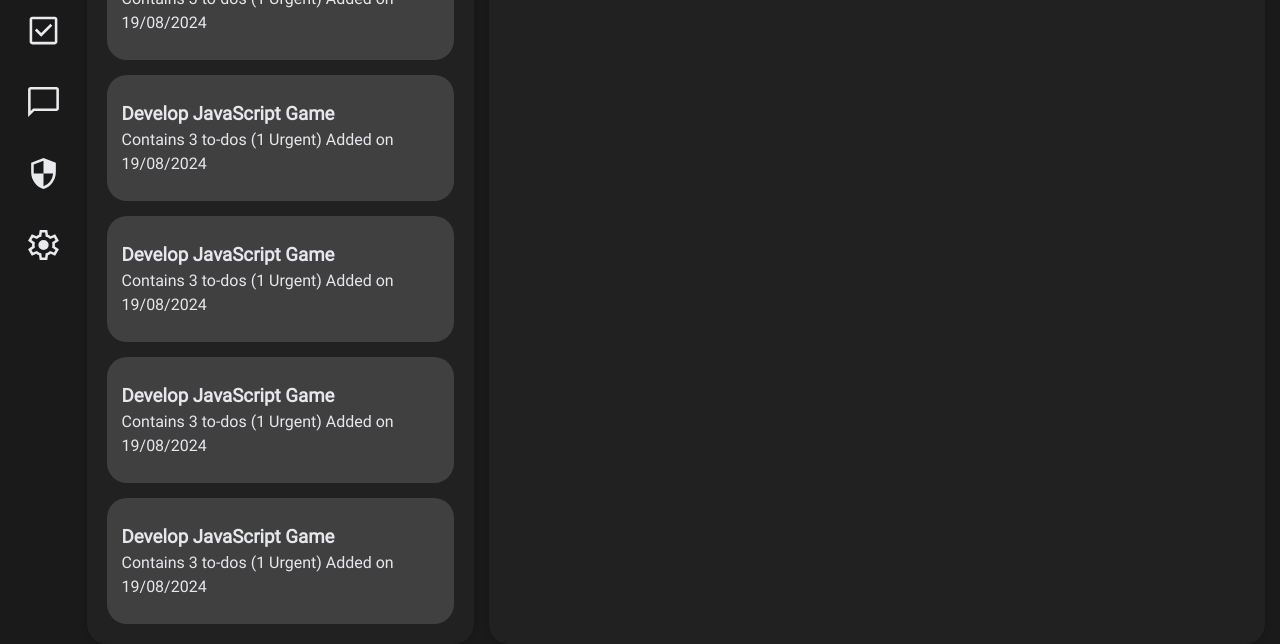
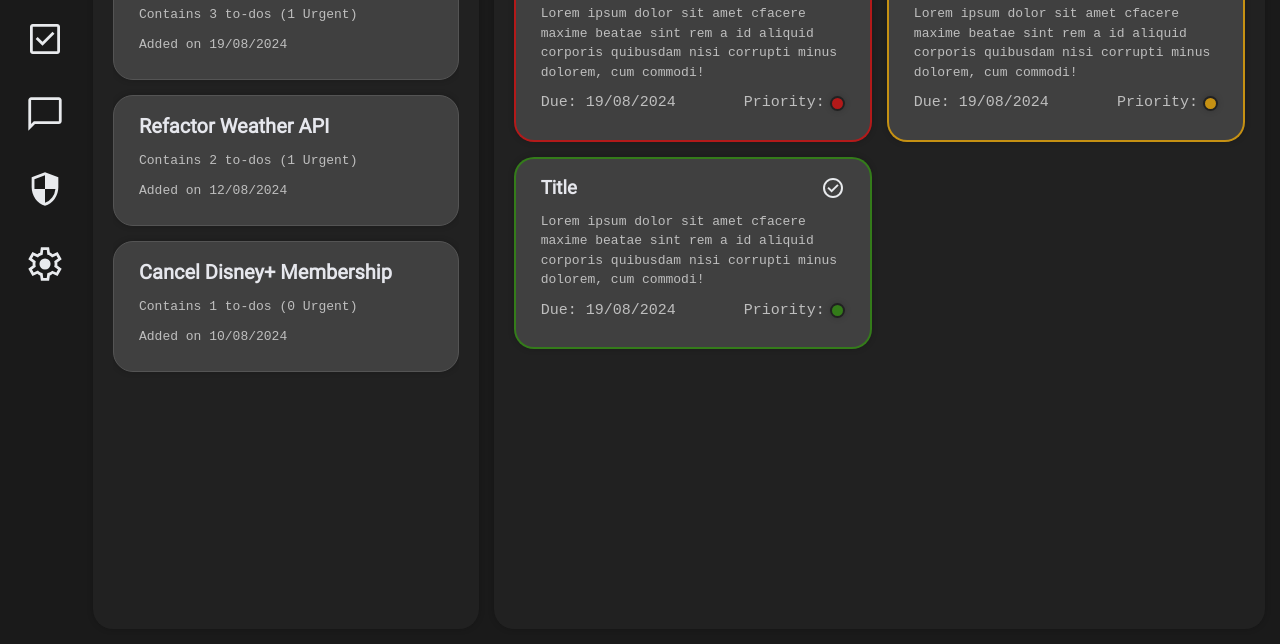
Before and after one commit to s111ew/odin-to-do-list, a website built with webpack: page src/template.html in a window 1280 px wide. Shown: the part 156-800 px from the top of the page. Built offline with nearby package versions, Linux system fonts and the light colour scheme.

Commit message:
Add and style dummy to-dos

```diff
--- a/src/style.css
+++ b/src/style.css
@@ -63,6 +63,10 @@
     --container-border-radius: 20px;
     --container-box-shadow: 0px 0px 6px 0px rgba(0,0,0,0.2);
     --header-text-color: rgb(230, 231, 237);
+    --body-text-color: rgb(190, 190, 190);
+    --red: rgba(255, 0, 0, 0.6);
+    --orange: rgba(255, 180, 0, 0.7);
+    --green: rgba(44, 163, 0, 0.6);
 
     font-family: 'Roboto', Arial, Helvetica, sans-serif;
 
@@ -78,6 +82,7 @@
   }
 
   nav {
+    position: fixed;
     display: flex;
     flex-direction: column;
     gap: 15px;
@@ -97,6 +102,7 @@
   }
 
   .main-grid {
+    margin-left: 78px;
     height: 100%;
     width: 100%;
     display: grid;
@@ -136,6 +142,7 @@
     justify-content: center;
     align-items: center;
     box-shadow: var(--container-box-shadow);
+    border: 1px solid var(--selected-hover-color)
   }
 
   .add:hover {
@@ -143,8 +150,7 @@
     background-color: var(--selected-hover-color);
   }
 
-  .projects-container,
-  .projects-grid {
+  .projects-container {
     display: flex;
     flex-direction: column;
     gap: 15px;
@@ -156,7 +162,121 @@
   }
 
   .project {
+    display: flex;
+    flex-direction: column;
+    justify-content: space-between;
+    gap: 10px;
     background-color: var(--selected-color);
-    padding: 25px 15px;
+    padding: 15px 25px 25px 25px;
+    margin: 15px 0;
     border-radius: var(--container-border-radius);
+    cursor: pointer;
+    border: 1px solid var(--selected-hover-color);
   }
+
+  .project > h3 {
+    font-size: 20px;
+  }
+
+  .project > span {
+    font-family: monospace;
+    color: var(--body-text-color);
+  }
+
+  .to-do-container {
+    display: flex;
+    flex-direction: column;
+    gap: 15px;
+  }
+
+  .to-do-grid {
+    margin-top: 15px;
+    display: grid;
+    grid-template-columns: repeat(2, 1fr);
+    gap: 15px;
+  }
+
+  .to-do {
+    background-color: var(--selected-color);
+    padding: 15px 25px 25px 25px;
+    border-radius: var(--container-border-radius);
+    display: flex;
+    flex-direction: column;
+    justify-content: space-between;
+    gap: 10px;
+  }
+
+  .project,
+  .to-do {
+    box-shadow: var(--container-box-shadow);
+  }
+
+  .project:hover,
+  .to-do:hover {
+    background-color: var(--selected-hover-color);
+    cursor: pointer;
+  }
+
+  .to-do-title {
+    display: flex;
+    justify-content: space-between;
+  }
+
+  .to-do-title > img:hover {
+    cursor: pointer;
+    transform: scale(1.1);
+  }
+
+  .to-do-description {
+    font-family: monospace;
+    color: var(--body-text-color);
+  }
+
+  .to-do-extras {
+    display: flex;
+    justify-content: space-between;
+    font-family: monospace;
+    color: var(--body-text-color);
+    font-size: 15px;
+  }
+
+  .to-do-extras > span:nth-child(2) {
+    display: flex;
+    align-items: center;
+    gap: 5px;
+
+  }
+
+  .urgent-icon,
+  .moderate-icon,
+  .low-icon {
+    width: 15px;
+    height: 15px;
+    border-radius: 50%;
+    border: 2px solid var(--container-color);
+    box-shadow: var(--container-box-shadow);
+  }
+
+  .urgent-icon {
+    background-color: var(--red);
+  }
+
+  .moderate-icon {
+    background-color: var(--orange);
+  }
+
+  .low-icon {
+    background-color: var(--green);
+  }
+
+  .urgent {
+    border: 2px solid var(--red);
+  }
+
+  .moderate {
+    border: 2px solid var(--orange);
+  }
+
+  .low {
+    border: 2px solid var(--green);
+  }
--- a/src/template.html
+++ b/src/template.html
@@ -38,24 +38,14 @@
             <span>Added on 19/08/2024</span>
           </div>
           <div class="project">
-            <h3>Develop JavaScript Game</h3>
-            <span>Contains 3 to-dos (1 Urgent)</span>
-            <span>Added on 19/08/2024</span>
+            <h3>Refactor Weather API</h3>
+            <span>Contains 2 to-dos (1 Urgent)</span>
+            <span>Added on 12/08/2024</span>
           </div>
           <div class="project">
-            <h3>Develop JavaScript Game</h3>
-            <span>Contains 3 to-dos (1 Urgent)</span>
-            <span>Added on 19/08/2024</span>
-          </div>
-          <div class="project">
-            <h3>Develop JavaScript Game</h3>
-            <span>Contains 3 to-dos (1 Urgent)</span>
-            <span>Added on 19/08/2024</span>
-          </div>
-          <div class="project">
-            <h3>Develop JavaScript Game</h3>
-            <span>Contains 3 to-dos (1 Urgent)</span>
-            <span>Added on 19/08/2024</span>
+            <h3>Cancel Disney+ Membership</h3>
+            <span>Contains 1 to-dos (0 Urgent)</span>
+            <span>Added on 10/08/2024</span>
           </div>
         </div>
       </div>
@@ -63,6 +53,53 @@
         <div class="container-header"
           ><h2>To-do:</h2> <div class="add">+</div></div
         >
+        <div class="to-do-grid">
+          <div class="to-do urgent">
+            <div class="to-do-title">
+              <h3>Title</h3>
+              <img src="./images/checked.svg" alt="checkbox icon" />
+            </div>
+            <p class="to-do-description">
+              Lorem ipsum dolor sit amet cfacere maxime beatae sint rem a id
+              aliquid corporis quibusdam nisi corrupti minus dolorem, cum
+              commodi!
+            </p>
+            <div class="to-do-extras"
+              ><span> Due: 19/08/2024 </span>
+              <span> Priority: <div class="urgent-icon"></div> </span
+            ></div>
+          </div>
+          <div class="to-do moderate">
+            <div class="to-do-title">
+              <h3>Title</h3>
+              <img src="./images/checked.svg" alt="checkbox icon" />
+            </div>
+            <p class="to-do-description">
+              Lorem ipsum dolor sit amet cfacere maxime beatae sint rem a id
+              aliquid corporis quibusdam nisi corrupti minus dolorem, cum
+              commodi!
+            </p>
+            <div class="to-do-extras"
+              ><span> Due: 19/08/2024 </span>
+              <span> Priority: <div class="moderate-icon"></div> </span
+            ></div>
+          </div>
+          <div class="to-do low">
+            <div class="to-do-title">
+              <h3>Title</h3>
+              <img src="./images/checked.svg" alt="checkbox icon" />
+            </div>
+            <p class="to-do-description">
+              Lorem ipsum dolor sit amet cfacere maxime beatae sint rem a id
+              aliquid corporis quibusdam nisi corrupti minus dolorem, cum
+              commodi!
+            </p>
+            <div class="to-do-extras"
+              ><span> Due: 19/08/2024 </span>
+              <span> Priority: <div class="low-icon"></div> </span
+            ></div>
+          </div>
+        </div>
       </div>
     </div>
   </body>
```
Also changed, not shown: src/images/checked.svg (added).
